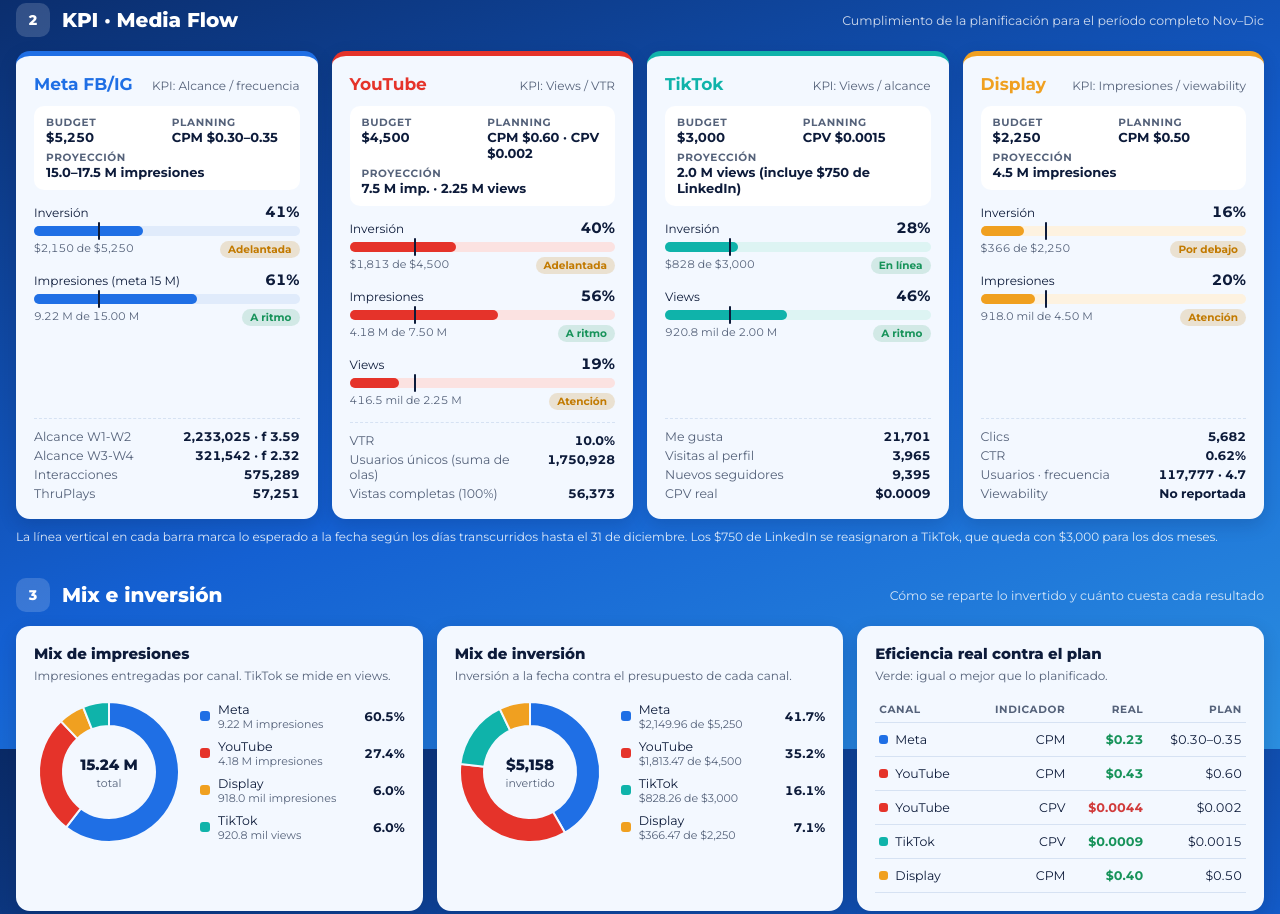
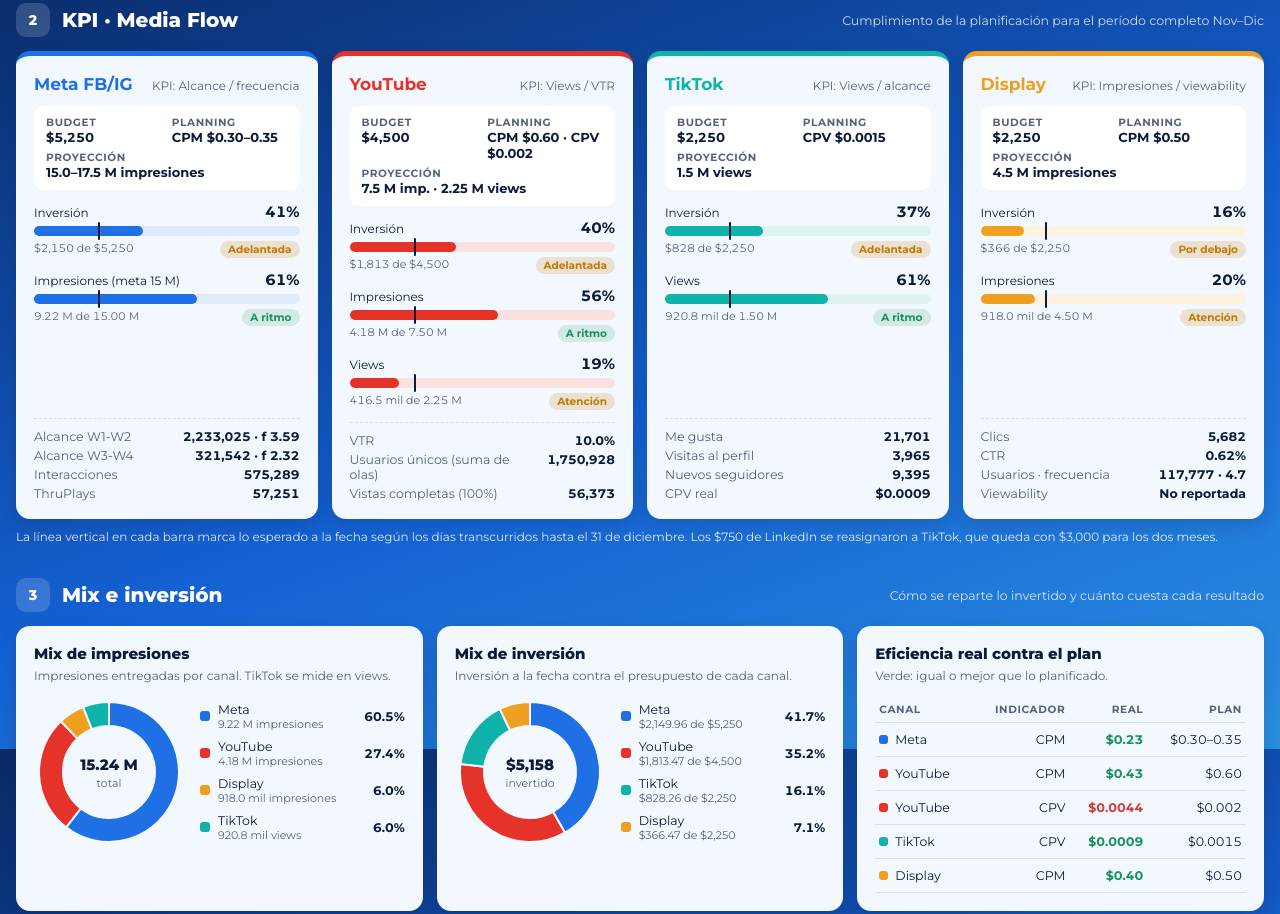
Before and after one commit to mediosdigitalescccp-a11y/Fuente-Pura---Calidad, a plain HTML site: page index.html in a window 1280 px wide. Shown: the part 851-1765 px from the top of the page. Drawn offline with Linux system fonts and the light colour scheme.

Commit message:
TikTok vuelve a $2,250 y 1.5 M views en los KPI; se mantiene la nota de LinkedIn
Co-Authored-By: Claude Opus 5.5 <noreply@anthropic.com>
Claude-Session: https://claude.ai/code/session_019pA5Zqjcv9UHiFLvUhgKgB

```diff
--- a/index.html
+++ b/index.html
@@ -345,7 +345,7 @@ footer b { color: #fff; }
     <summary>Notas sobre las cifras</summary>
     <ul>
       <li>Fuente: hoja <b>Data FP - Calidad 2026</b> (exportaciones de Meta Ads, Google Ads YouTube, Google Ads Display y TikTok Ads).</li>
-      <li>Plan del Media Flow para el período completo (5 nov – 31 dic): Meta $5,250 (CPM $0.30–0.35, 15.0–17.5 M impresiones; KPI alcance y frecuencia); YouTube $4,500 (CPM $0.60, CPV $0.002, 7.5 M impresiones y 2.25 M views; KPI views y VTR); TikTok $3,000 (CPV $0.0015, 2.0 M views; incluye los $750 de LinkedIn, que no se activó y se reasignaron a TikTok); Display $2,250 (CPM $0.50, 4.5 M impresiones). Presupuesto total: $15,000.</li>
+      <li>Plan del Media Flow para el período completo (5 nov – 31 dic): Meta $5,250 (CPM $0.30–0.35, 15.0–17.5 M impresiones; KPI alcance y frecuencia); YouTube $4,500 (CPM $0.60, CPV $0.002, 7.5 M impresiones y 2.25 M views; KPI views y VTR); TikTok $2,250 (CPV $0.0015, 1.5 M views); Display $2,250 (CPM $0.50, 4.5 M impresiones). LinkedIn ($750) no se activó; su presupuesto se reasignó a TikTok.</li>
       <li>Meta, YouTube y Display se compran por olas (W1-W2 y W3-W4). El alcance y la frecuencia son los acumulados que reporta cada plataforma por ola; las personas de una ola pueden repetirse en la otra, por eso el alcance total de un canal es una suma por ola y no el alcance único.</li>
       <li>El avance esperado se calcula con los días completos transcurridos contra los 57 días de la campaña. El día en curso aparece en cursiva y no cuenta para el ritmo.</li>
       <li>TikTok reporta por quincena: visualizaciones, costo, me gusta, visitas al perfil y nuevos seguidores. Su audiencia viene en porcentajes por video.</li>
@@ -367,7 +367,7 @@ footer b { color: #fff; }
   const PLAN = {
     Meta: { budget: 5250, cpm: [0.30, 0.35], imp: 15000000, impMax: 17500000, kpi: 'Alcance / frecuencia' },
     YouTube: { budget: 4500, cpm: 0.60, cpv: 0.002, imp: 7500000, views: 2250000, kpi: 'Views / VTR' },
-    TikTok: { budget: 3000, cpv: 0.0015, views: 2000000, kpi: 'Views / alcance' },
+    TikTok: { budget: 2250, cpv: 0.0015, views: 1500000, kpi: 'Views / alcance' },
     Display: { budget: 2250, cpm: 0.50, imp: 4500000, kpi: 'Impresiones / viewability' }
   };
   const INICIO = '2026-11-05', FIN = '2026-12-31';
@@ -443,7 +443,7 @@ footer b { color: #fff; }
     Display: () => `${meter('Inversión', T.Display.costo, PLAN.Display.budget, F.usd0, { gasto: 1 })}${meter('Impresiones', T.Display.imp, PLAN.Display.imp, F.M)}
       <div class="kv"><span>Clics</span><b class="num">${F.int(T.Display.clics)}</b><span>CTR</span><b class="num">${F.pct2(T.Display.clics / T.Display.imp)}</b><span>Usuarios · frecuencia</span><b class="num">${F.int(T.Display.alcance)} · ${F.d1(olas('Display')[0].frecuencia)}</b><span>Viewability</span><b>No reportada</b></div>`
   };
-  const planTxt = { Meta: ['CPM $0.30–0.35', '15.0–17.5 M impresiones'], YouTube: ['CPM $0.60 · CPV $0.002', '7.5 M imp. · 2.25 M views'], TikTok: ['CPV $0.0015', '2.0 M views (incluye $750 de LinkedIn)'], Display: ['CPM $0.50', '4.5 M impresiones'] };
+  const planTxt = { Meta: ['CPM $0.30–0.35', '15.0–17.5 M impresiones'], YouTube: ['CPM $0.60 · CPV $0.002', '7.5 M imp. · 2.25 M views'], TikTok: ['CPV $0.0015', '1.5 M views'], Display: ['CPM $0.50', '4.5 M impresiones'] };
   document.getElementById('flow').replaceChildren(...CH.map((c) => {
     const n = el('section', 'ch'); n.style.setProperty('--c', COL[c]);
     n.innerHTML = `<div class="ch-head"><h3>${c === 'Meta' ? 'Meta FB/IG' : c}</h3><span>KPI: ${PLAN[c].kpi}</span></div>
```
